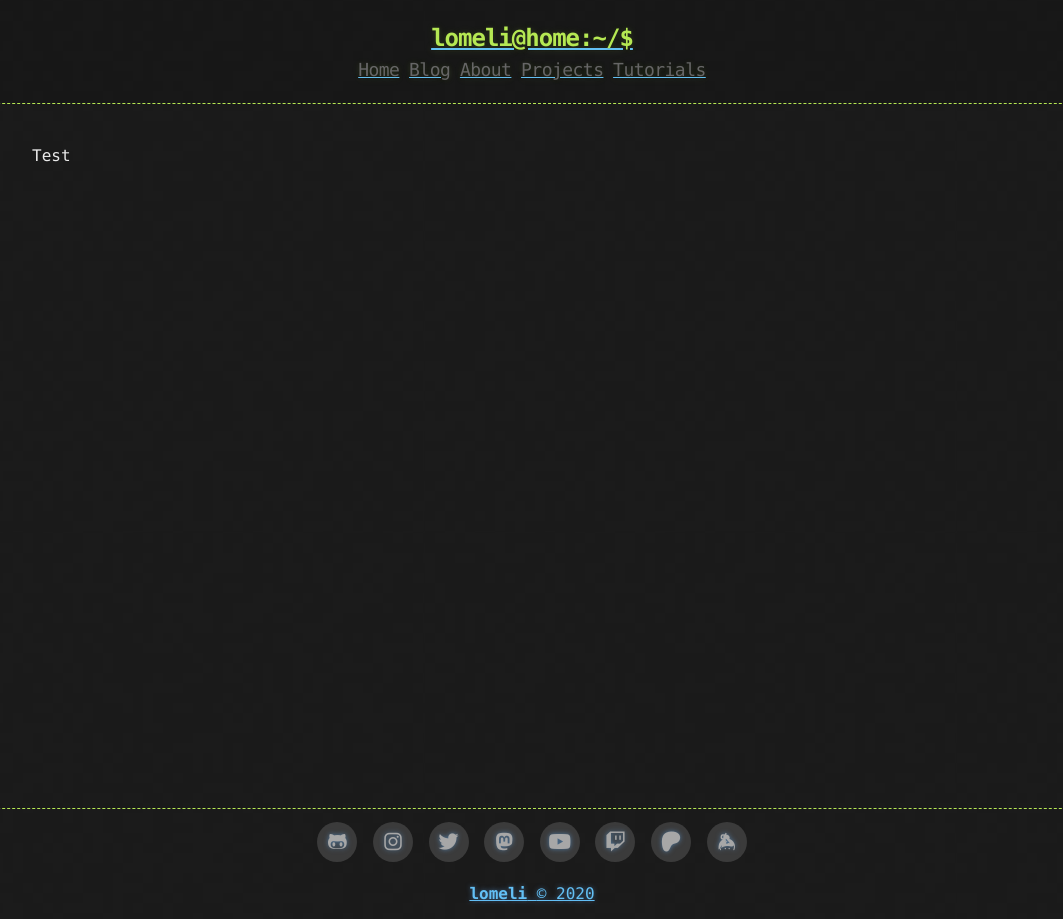
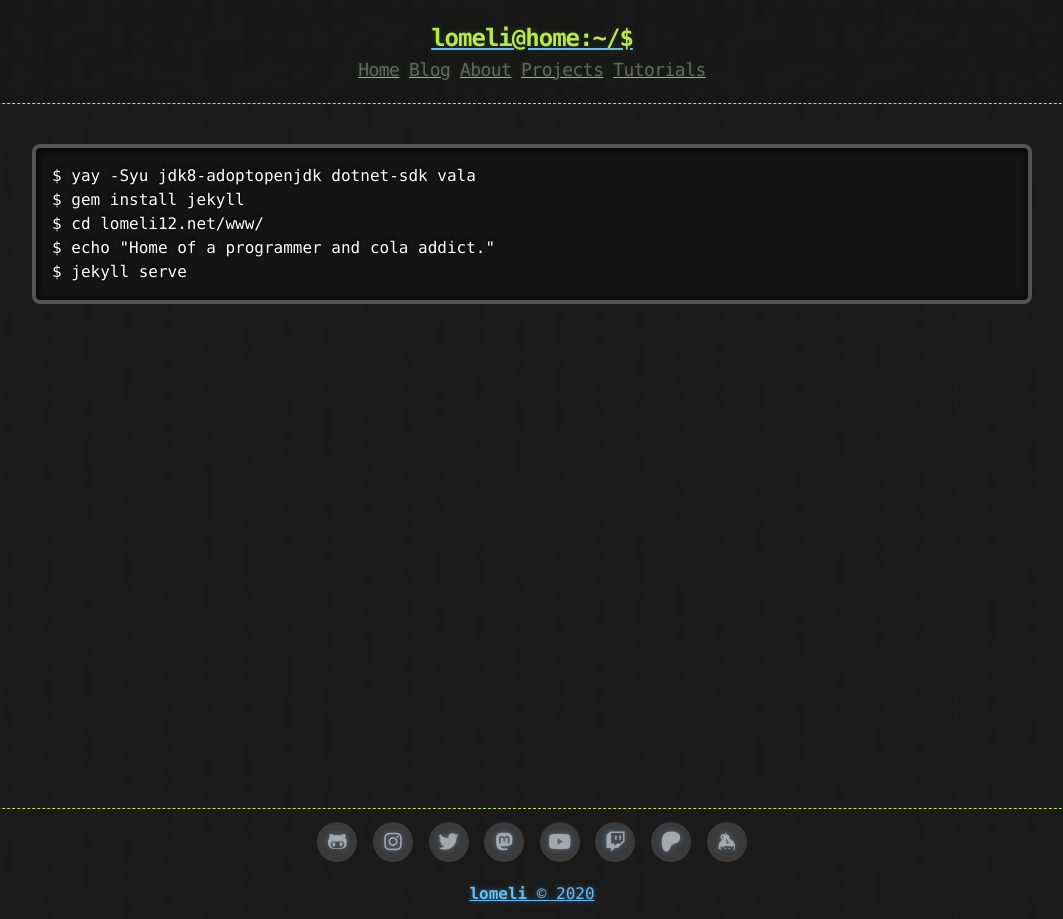
Before and after one commit to Lomeli12/Lomeli12.net, a Jekyll site: the page built from index.md, in a window 1280 px wide. Shown: the whole page, without its empty margins (108-1171 px from the left). Built offline with Jekyll 4.4.1, drawn with Linux system fonts in a browser that asks for light colours; nearby versions of some CDN libraries; library files that are not in the unit come from our copies.

Commit message:
Seems like a nice opening page

```diff
--- a/index.md
+++ b/index.md
@@ -2,4 +2,9 @@
 layout: default
 ---
 
-Test
+<pre><code class="language-bash">$ yay -Syu jdk8-adoptopenjdk dotnet-sdk vala
+$ gem install jekyll
+$ cd lomeli12.net/www/
+$ echo "Home of a programmer and cola addict."
+$ jekyll serve
+</code></pre>
```
